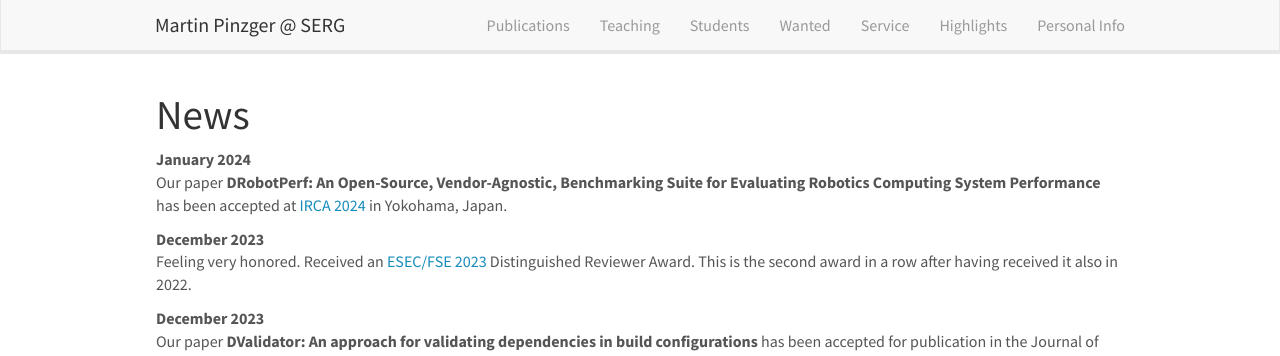
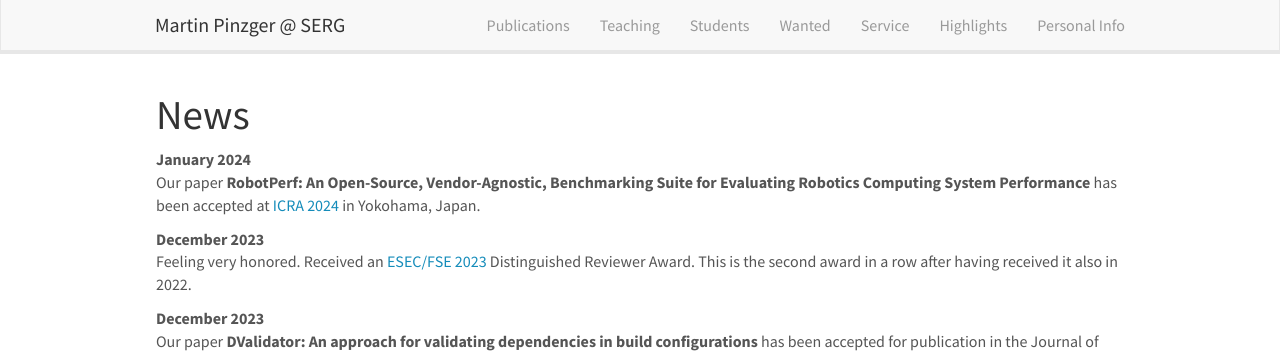
Before and after one commit to pinzger/pinzger.github.io, a Jekyll site: the page built from _pages/allnews.md, in a window 1280 px wide and 900 px high. Shown: the top 356 px of the window. Built offline with Jekyll 4.4.1, drawn with Linux system fonts in a browser that asks for light colours; nearby versions of some CDN libraries.

Commit message:
fixed a typo in the news

```diff
--- a/_data/news.yml
+++ b/_data/news.yml
@@ -1,5 +1,5 @@
 - date: <strong>January 2024</strong>
-  headline: "Our paper <strong>DRobotPerf: An Open-Source, Vendor-Agnostic, Benchmarking Suite for Evaluating Robotics Computing System Performance</strong> has been accepted at <a href=\"https://2024.ieee-icra.org/\">IRCA 2024</a> in Yokohama, Japan."
+  headline: "Our paper <strong>RobotPerf: An Open-Source, Vendor-Agnostic, Benchmarking Suite for Evaluating Robotics Computing System Performance</strong> has been accepted at <a href=\"https://2024.ieee-icra.org/\">ICRA 2024</a> in Yokohama, Japan."
 
 - date: <strong>December 2023</strong>
   headline: "Feeling very honored. Received an <a href=\"https://2023.esec-fse.org/\">ESEC/FSE 2023</a> Distinguished Reviewer Award. This  is the second award in a row after having received it also in 2022."
```
